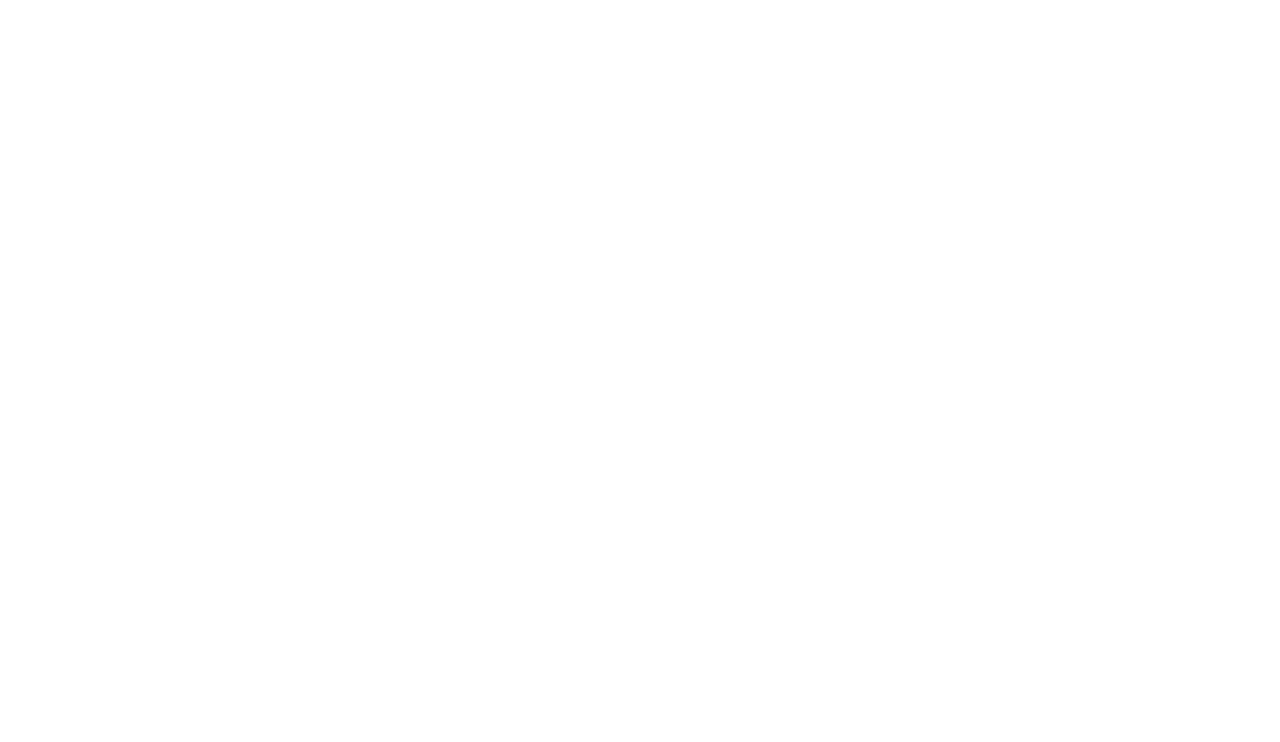
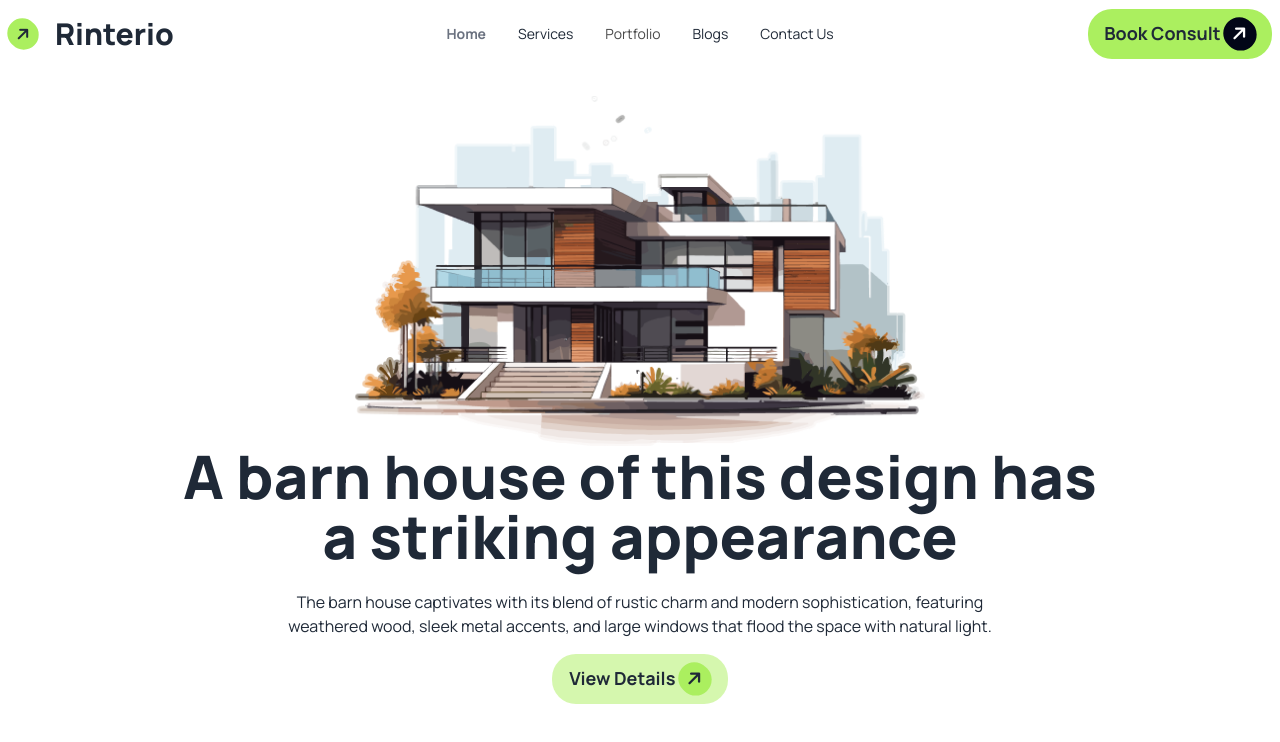
Before and after one commit to mahmudul35/Assignment-3, a plain HTML site: page index.html in a window 1280 px wide. Drawn offline with nearby package versions, Linux system fonts and the light colour scheme.

Commit message:
responsive nav and banner section added

```diff
--- a/index.html
+++ b/index.html
@@ -3,7 +3,7 @@
   <head>
     <meta charset="UTF-8" />
     <meta name="viewport" content="width=device-width, initial-scale=1.0" />
-    <title>Document</title>
+    <title>Rinterio</title>
     <!-- Tailwind+daisyUI -->
     <link
       href="https://cdn.jsdelivr.net/npm/daisyui@4.12.10/dist/full.min.css"
@@ -18,6 +18,10 @@
           extend: {
             colors: {
               clifford: "#da373d",
+              primary: "#ABEF5F",
+              primary_text: "#737373",
+              secondary_text: "#494949",
+              secondary_bg: "#ABEF5F80",
             },
           },
         },
@@ -41,8 +45,101 @@
       }
     </style>
   </head>
-  <body>
-    <header></header>
+  <body class="font-Manrope">
+    <header class="lg:container lg:mx-auto">
+      <nav>
+        <div class="navbar bg-base-100">
+          <div class="navbar-start">
+            <i
+              class="fa-solid fa-arrow-right bg-primary rounded-full p-2 -rotate-45"
+            ></i>
+            <a class="btn btn-ghost text-3xl font-extrabold">Rinterio</a>
+          </div>
+          <div class="navbar-center hidden lg:flex">
+            <ul class="menu menu-horizontal px-1">
+              <li class="text-gray-500 font-bold"><a>Home</a></li>
+              <li><a>Services</a></li>
+              <li class="text-secondary_text"><a>Portfolio</a></li>
+              <li><a>Blogs</a></li>
+              <li><a>Contact Us</a></li>
+            </ul>
+          </div>
+          <div class="navbar-end space-x-4">
+            <i
+              class="fa-solid fa-magnifying-glass bg-white rounded-full p-3 shadow-lg hidden"
+            ></i>
+            <i
+              class="fa-solid fa-cart-shopping bg-white rounded-full p-3 shadow-lg hidden"
+            ></i>
+            <a
+              class="bg-primary py-2 px-4 rounded-3xl cursor-pointer text-lg font-bold hidden lg:inline-block"
+              >Book Consult
+              <i
+                class="fa-solid fa-arrow-right text-white -rotate-45 bg-slate-950 rounded-full p-2"
+              ></i
+            ></a>
+          </div>
+          <div class="dropdown">
+            <div
+              tabindex="0"
+              role="button"
+              class="btn btn-ghost bg-slate-100 p-3 rounded-full lg:hidden"
+            >
+              <svg
+                xmlns="http://www.w3.org/2000/svg"
+                class="h-5 w-5"
+                fill="none"
+                viewBox="0 0 24 24"
+                stroke="currentColor"
+              >
+                <path
+                  stroke-linecap="round"
+                  stroke-linejoin="round"
+                  stroke-width="2"
+                  d="M4 6h16M4 12h8m-8 6h16"
+                />
+              </svg>
+            </div>
+            <ul
+              tabindex="0"
+              class="menu menu-sm dropdown-content bg-base-100 rounded-box z-[1] relative right-5 mt-3 p-2 shadow"
+            >
+              <li><a>Home</a></li>
+              <li><a>Services</a></li>
+              <li><a>Portfolio</a></li>
+              <li><a>Blogs</a></li>
+              <li><a>Contact Us</a></li>
+            </ul>
+          </div>
+        </div>
+      </nav>
+      <!-- banner section -->
+      <div class="w-3/4 mx-auto">
+        <div class="mt-7">
+          <img class="mx-auto" src="./assets/banner.png" alt="" />
+        </div>
+        <div class="text-center space-y-6">
+          <h1 class="text-3xl lg:text-6xl font-extrabold">
+            A barn house of this design has a striking appearance
+          </h1>
+          <p class="w-full lg:w-3/4 lg:mx-auto">
+            The barn house captivates with its blend of rustic charm and modern
+            sophistication, featuring weathered wood, sleek metal accents, and
+            large windows that flood the space with natural light.
+          </p>
+        </div>
+        <div class="text-center mt-4">
+          <button
+            class="bg-secondary_bg py-2 p-4 rounded-3xl cursor-pointer text-lg font-bold w-full lg:max-w-44 lg:space-x-2"
+          >
+            View Details
+            <i
+              class="fa-solid fa-arrow-right bg-primary rounded-full p-2 -rotate-45"
+            ></i>
+          </button>
+        </div>
+      </div>
+    </header>
     <main></main>
     <footer></footer>
   </body>
```
